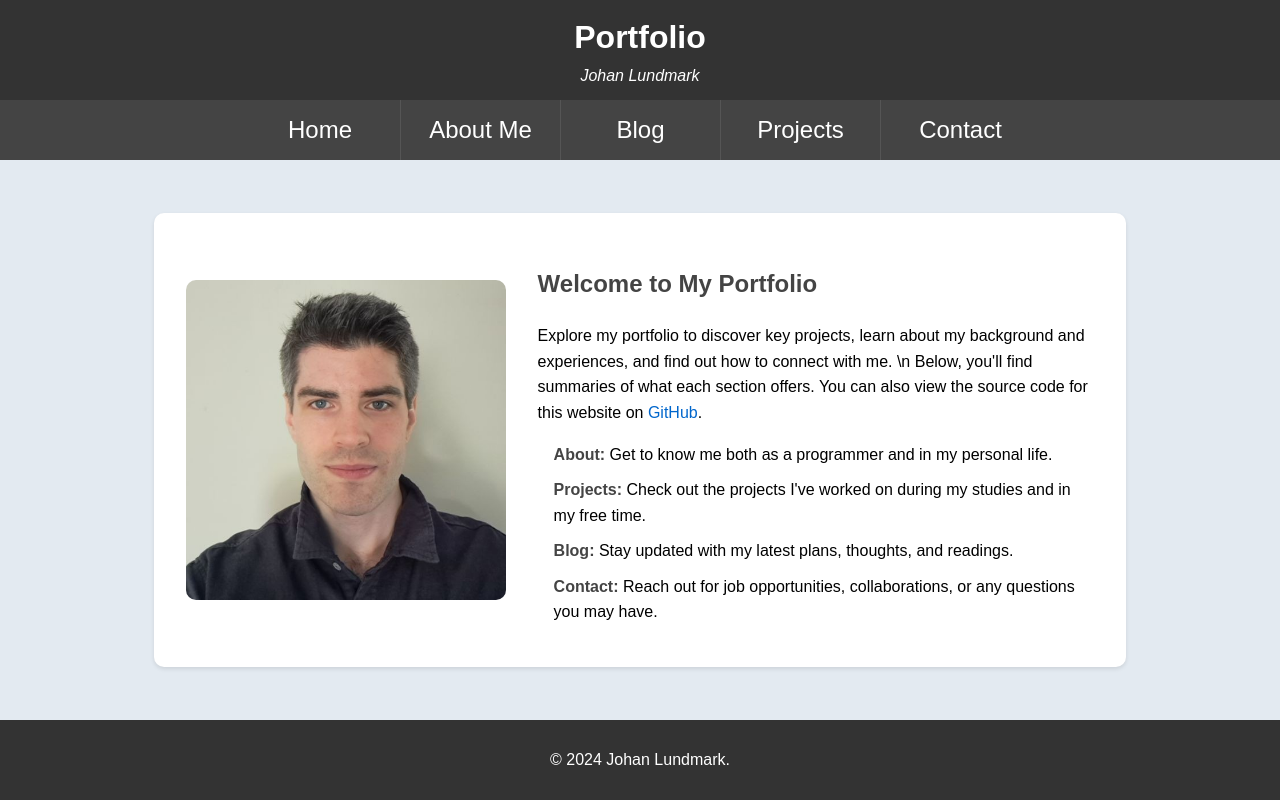
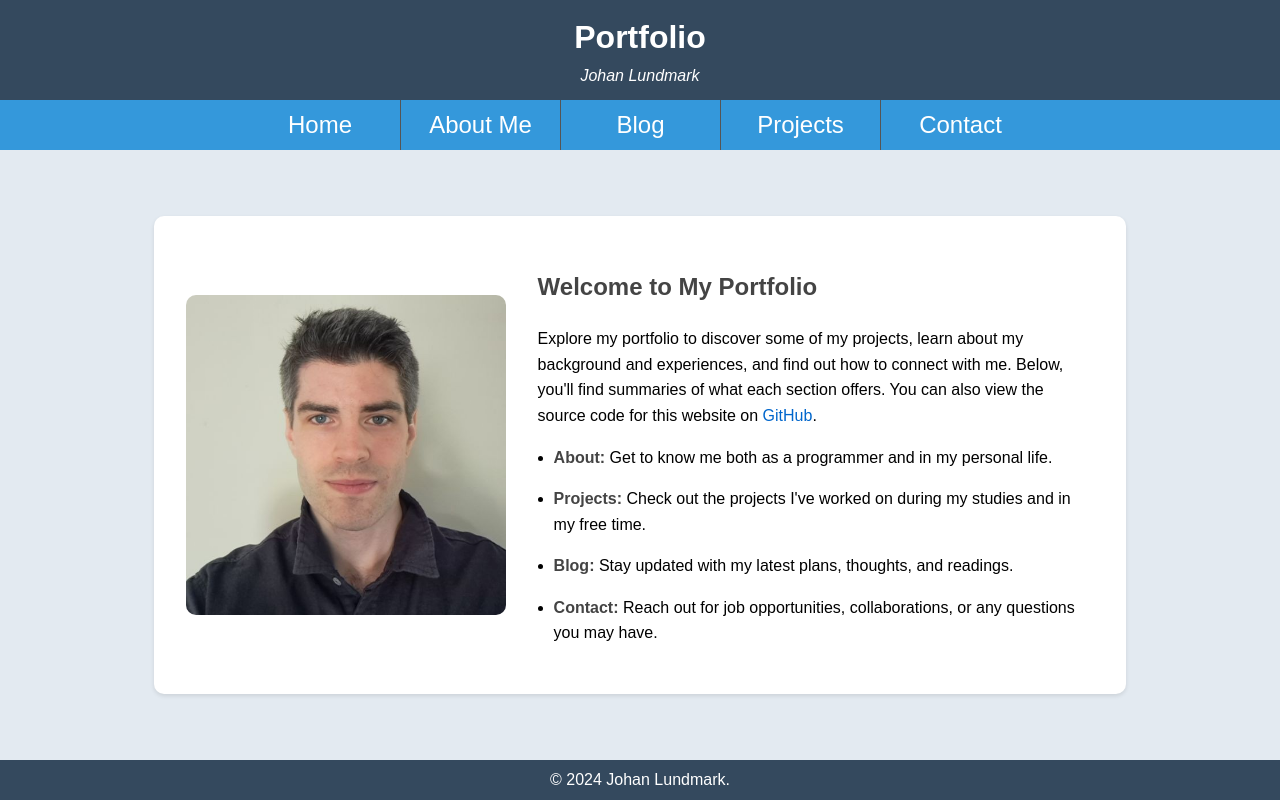
Before and after one commit to sparkweaver/portfolio-website, a website with bundled scripts: page index.html in a window 1280 px wide. Built offline with nearby package versions, Linux system fonts and the light colour scheme.

Commit message:
feat(colour): Changed the colour pattern of the website to make it a bit more appealing.

```diff
--- a/src/components/footer-component.js
+++ b/src/components/footer-component.js
@@ -6,9 +6,9 @@ class FooterComponent extends HTMLElement {
       <style>
         :host {
             display: block;
-            background-color: #333;
+            background-color: #34495e;
             width: 100%;
-            height: 80px;
+            height: 40px;
             color: #fff;
             padding: 1rem;
             bottom: 0;
--- a/src/components/header-component.js
+++ b/src/components/header-component.js
@@ -6,7 +6,7 @@ class HeaderComponent extends HTMLElement {
     <style>
       :host {
         display: block;
-        background-color: #333;
+        background-color: #34495e;
         color: #fff;
         padding: 1rem;
         box-sizing: border-box;
--- a/src/components/navbar-component.js
+++ b/src/components/navbar-component.js
@@ -6,10 +6,10 @@ class NavBarComponent extends HTMLElement {
     <style>
       :host {
         display: block;
-        background-color: #444;
+        background-color: #3498db;
         color: #fff;
         box-sizing: border-box;
-        height: 60px;
+        height: 50px;
       }
 
       nav {
@@ -40,7 +40,7 @@ class NavBarComponent extends HTMLElement {
       }
 
       a:hover {
-        background-color: #666;
+        background-color: #5dade2;
         color: #000;
       }
     </style>
--- a/src/pages/home.html
+++ b/src/pages/home.html
@@ -3,8 +3,8 @@
   <section>
     <h2>Welcome to My Portfolio</h2>
     <p>
-      Explore my portfolio to discover key projects, learn about my background and experiences, and
-      find out how to connect with me. \n Below, you'll find summaries of what each section offers.
+      Explore my portfolio to discover some of my projects, learn about my background and experiences, and
+      find out how to connect with me. Below, you'll find summaries of what each section offers.
       You can also view the source code for this website on
       <a href="https://github.com/sparkweaver/portfolio-website">GitHub</a>.
     </p>
--- a/src/styles/base.css
+++ b/src/styles/base.css
@@ -9,6 +9,7 @@ body {
   background-color: #e3eaf1;
   display: flex;
   flex-direction: column;
+  overflow-y: scroll;
 }
 
 *,
@@ -31,7 +32,6 @@ a {
 }
 
 ul {
-  list-style: none;
   padding: 0;
   margin: 0;
 }
--- a/src/styles/home.css
+++ b/src/styles/home.css
@@ -31,12 +31,12 @@ a:hover {
   text-decoration: underline;
 }
 
-.homepage-list {
+.homepage-list, .value-list {
   margin-left: 1rem;
 }
 
 .homepage-list li {
-  margin-bottom: 10px;
+  margin-bottom: 1rem;
 }
 
 .homepage-list li strong {
```
